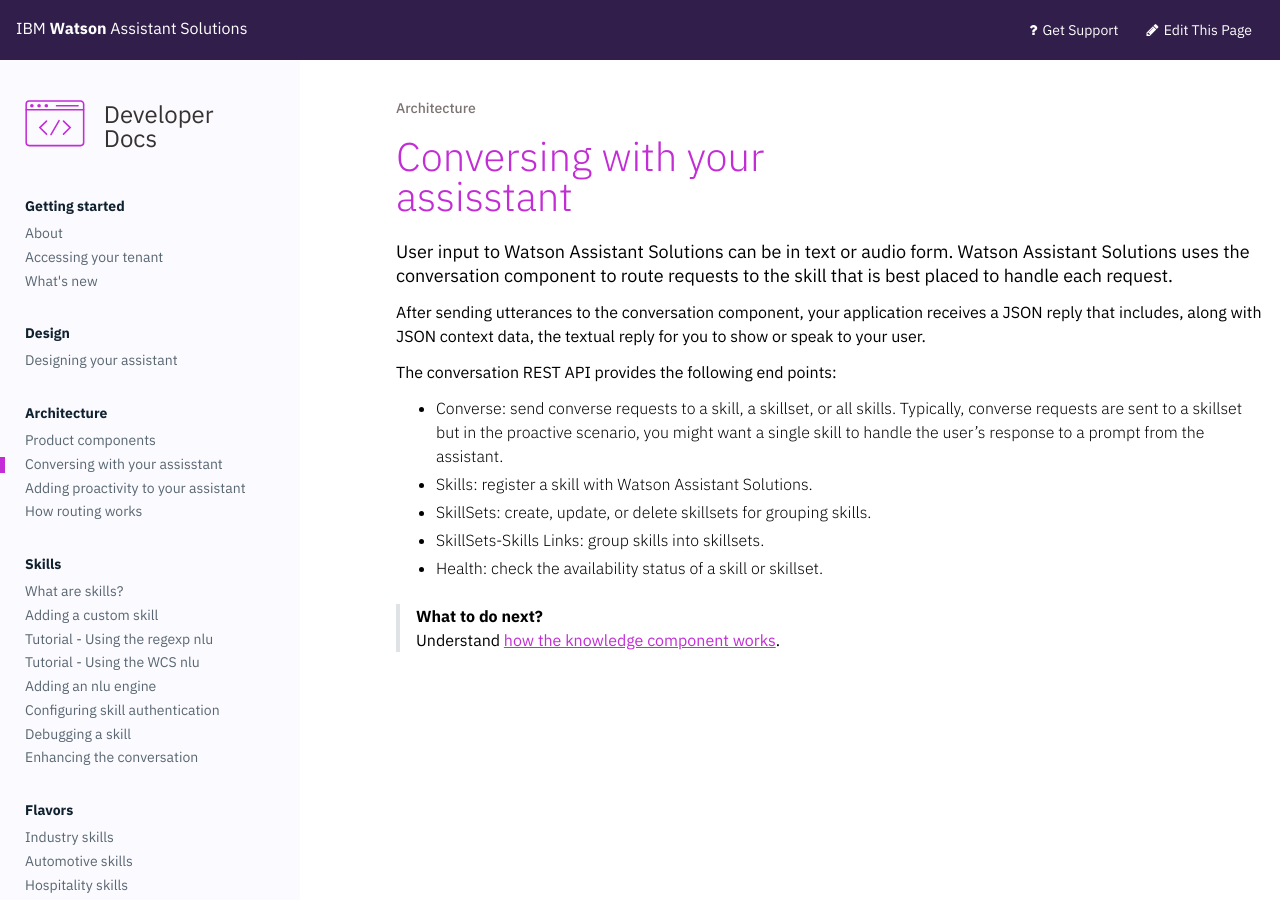
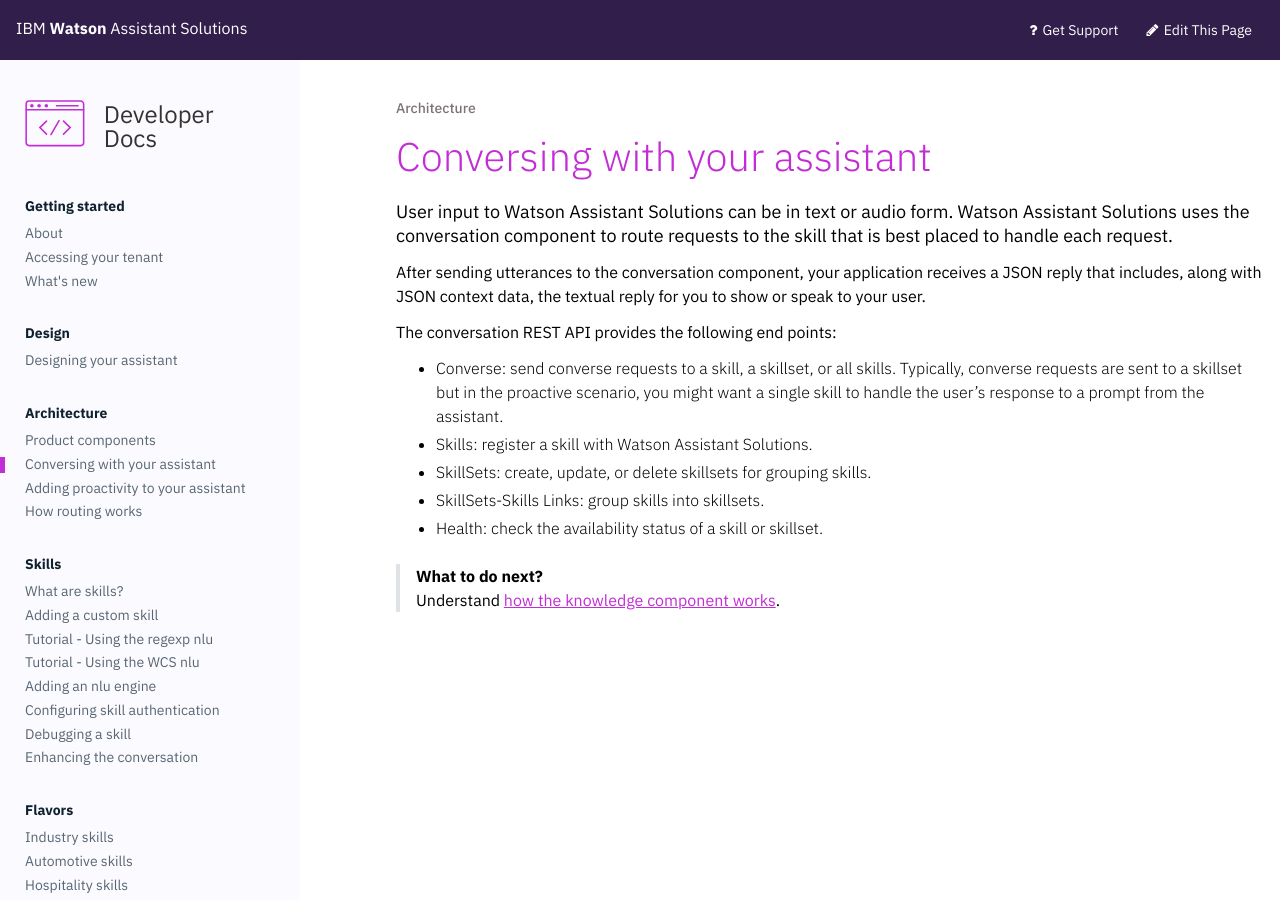
Before and after one commit to Watson-Personal-Assistant/developer, a Jekyll site: the page built from _content/understand-service/core.md, in a window 1280 px wide. Built offline with Jekyll 4.4.1, drawn with Linux system fonts in a browser that asks for light colours.

Commit message:
fix some typos

```diff
--- a/_content/further-topics/reconfigure_skill.md
+++ b/_content/further-topics/reconfigure_skill.md
@@ -142,7 +142,7 @@
 4.  If you are using the regexp NLU,
     1. Copy your existing regexp NLU definition, `regexp.json`, to `res/nlu/regexp.json`.
     2. Copy your existing intents file, `intents.json`, to `res/nlu/intents.json`.
-5.  If you are using a Watson Assistant (formerly Watson Conversation Service) NLU, edit the `res/nlu/wcs.json` file in the new version of the skill. Include the WCS credentials you specified when you previously registered the skill Watson Assitant Solutions.
+5.  If you are using a Watson Assistant (formerly Watson Conversation Service) NLU, edit the `res/nlu/wcs.json` file in the new version of the skill. Include the WCS credentials you specified when you previously registered the skill Watson Assistant Solutions.
 6. Copy the contents from the `action.js` file to the `action.js` in the new version of your skill.
     1. Copy your existing intents from the `createActionsHandler` function to the new `action.js` file.
     2. If you used the deprecated method of calling WCS, replace with the new `handler.converse` or reuse the evaluation results.
--- a/_content/understand-service/core.md
+++ b/_content/understand-service/core.md
@@ -1,5 +1,5 @@
 ---
-title: Conversing with your assisstant
+title: Conversing with your assistant
 weight: 20
 ---
 User input to Watson Assistant Solutions can be in text or audio form. Watson Assistant Solutions uses the conversation component to route requests to the skill that is best placed to handle each request.
```
